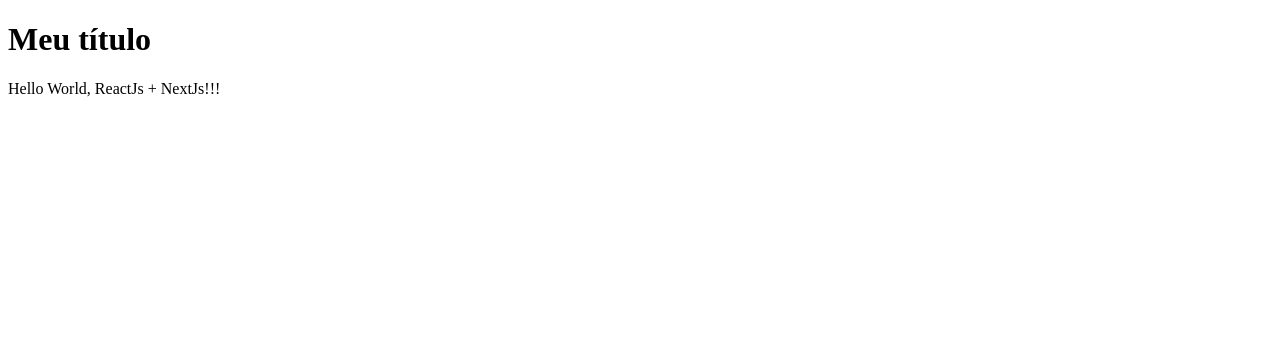
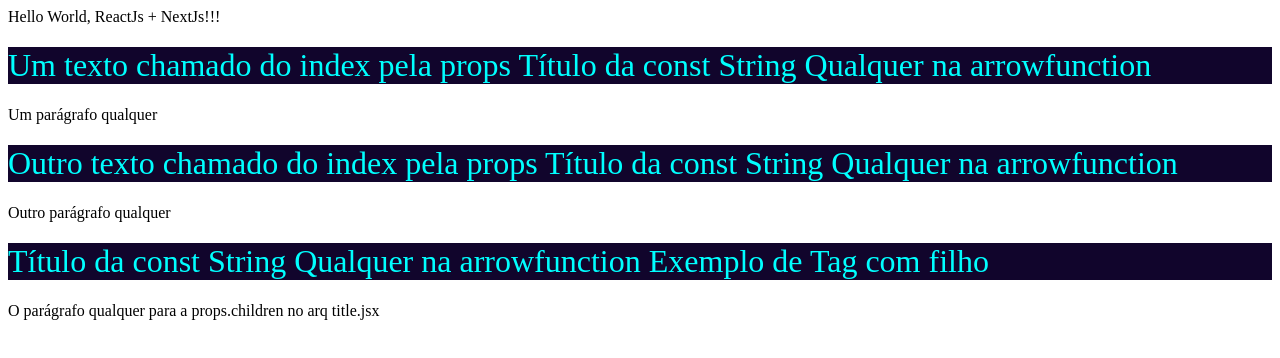
Before and after one commit to diegotakehara/react-nextjs, a Next.js app: page / in a window 1280 px wide. Shown: the top 358 px of the page. Built offline with nearby package versions, Linux system fonts and the light colour scheme.

Commit message:
estilizacao e props

```diff
--- a/pages/index.jsx
+++ b/pages/index.jsx
@@ -3,8 +3,13 @@
 function HomePage(){
   return (
     <div>
-      <Title/>
       Hello World, ReactJs + NextJs!!!
+      <Title text="Um texto chamado do index pela props"/>
+      <p>Um parágrafo qualquer</p>
+      <Title text="Outro texto chamado do index pela props"/>
+      <p>Outro parágrafo qualquer</p>
+      <Title>Exemplo de Tag com filho</Title>
+      <p>O parágrafo qualquer para a props.children no arq title.jsx</p>
     </div>
   )
 }
--- a/src/components/title/Title.jsx
+++ b/src/components/title/Title.jsx
@@ -1,7 +1,12 @@
-function Title(){
+import styles from './Title.module.css'
+
+const constante = 'Título da const'
+const funcao = () => 'String Qualquer na arrowfunction'
+
+function Title(props){
   return (
-    <h1>
-      Meu título
+    <h1 className={styles.title}>
+      {props.text} {constante} {funcao()} {props.children}
     </h1>
   )
 }
--- /dev/null
+++ b/src/components/title/Title.module.css
@@ -0,0 +1,6 @@
+.title {
+  color: aqua;
+  background-color: rgb(17, 5, 44);
+  font-size: xx-large;
+  font-weight: 500;
+}
```
